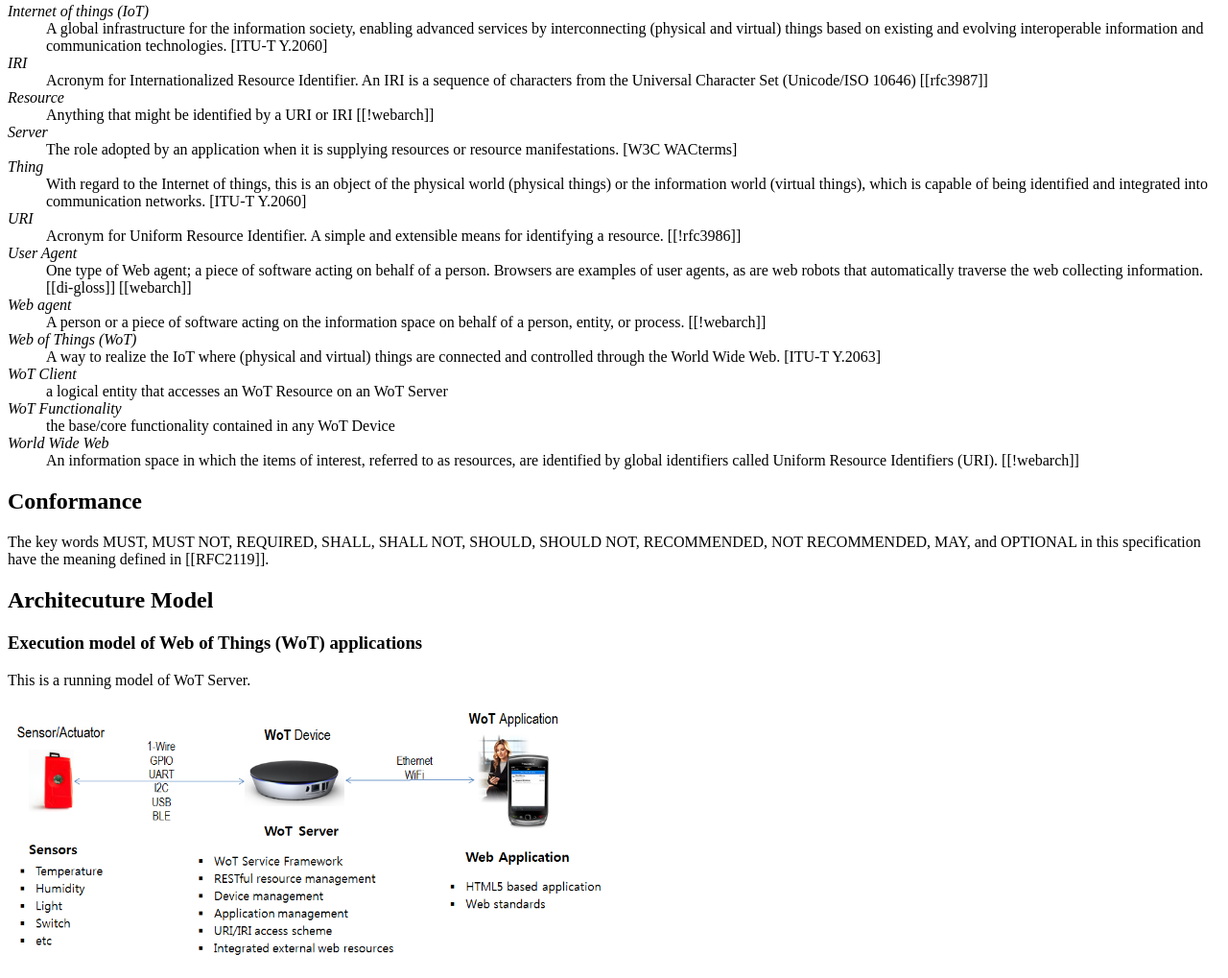
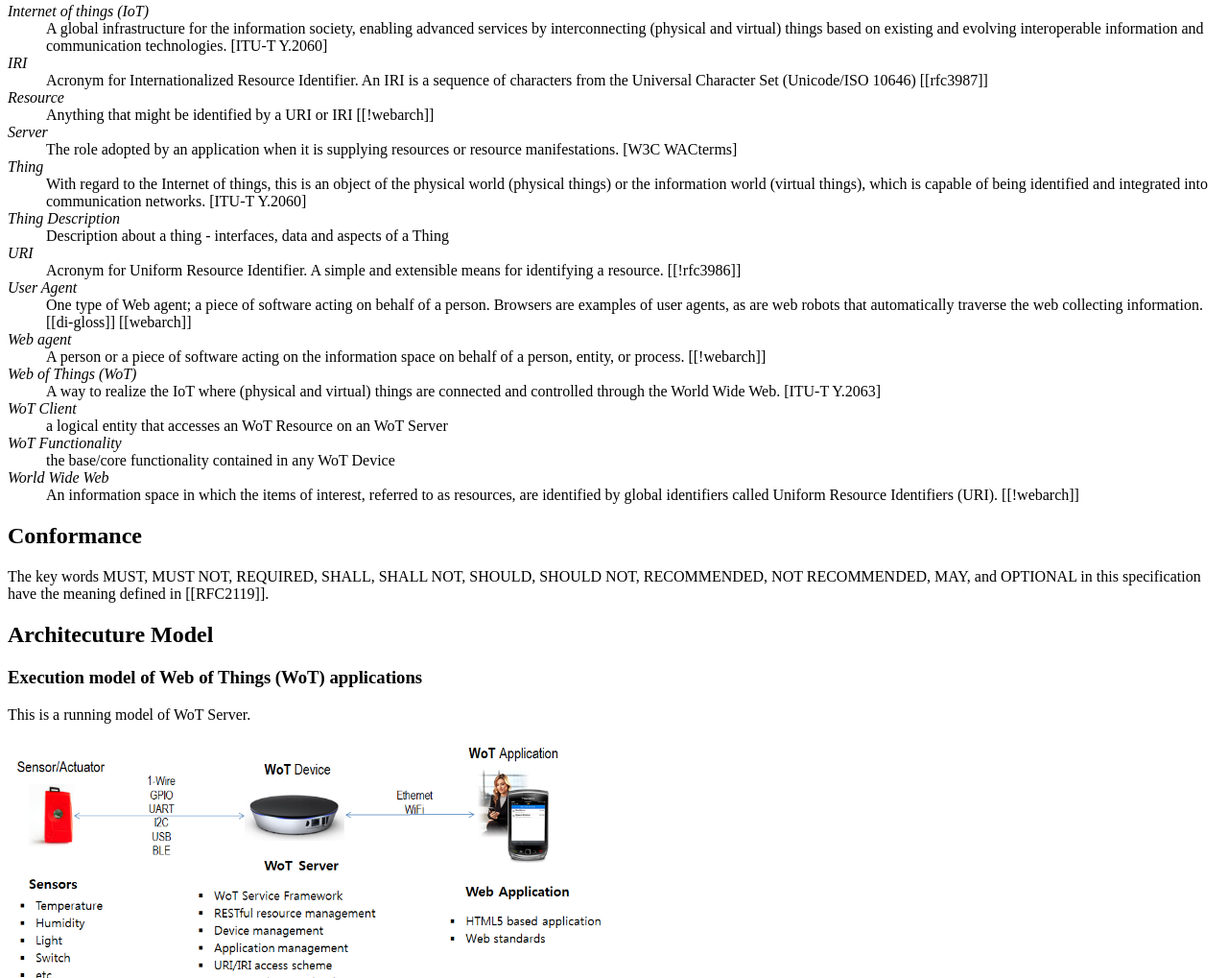
Before and after one commit to hollobit/swot-model, a plain HTML site: page index.html in a window 1280 px wide. Shown: the part 942-1961 px from the top of the page at 96% size. Drawn offline with Linux system fonts and the light colour scheme.

Commit message:
Update index.html

```diff
--- a/index.html
+++ b/index.html
@@ -152,7 +152,9 @@
 	</dd>
 	 <dt><dfn title="thing" id="dfn-thing">Thing</dfn></dt><dd>
 	With regard to the Internet of things, this is an object of the physical world (physical things) or the information world (virtual things), which is capable of being identified and integrated into communication networks.  [ITU-T Y.2060]
-	</dd>
+	 <dt><dfn title="Thing Description" id="thing-description">Thing Description</dfn></dt><dd>
+	 Description about a thing - interfaces, data and aspects of a Thing
+	 </dd>
 	 <dt><dfn title="URI" id="dfn-URI">URI</dfn></dt><dd>
 	Acronym for Uniform Resource Identifier. A simple and extensible means for identifying a resource. [[!rfc3986]]
 	</dd>
```
